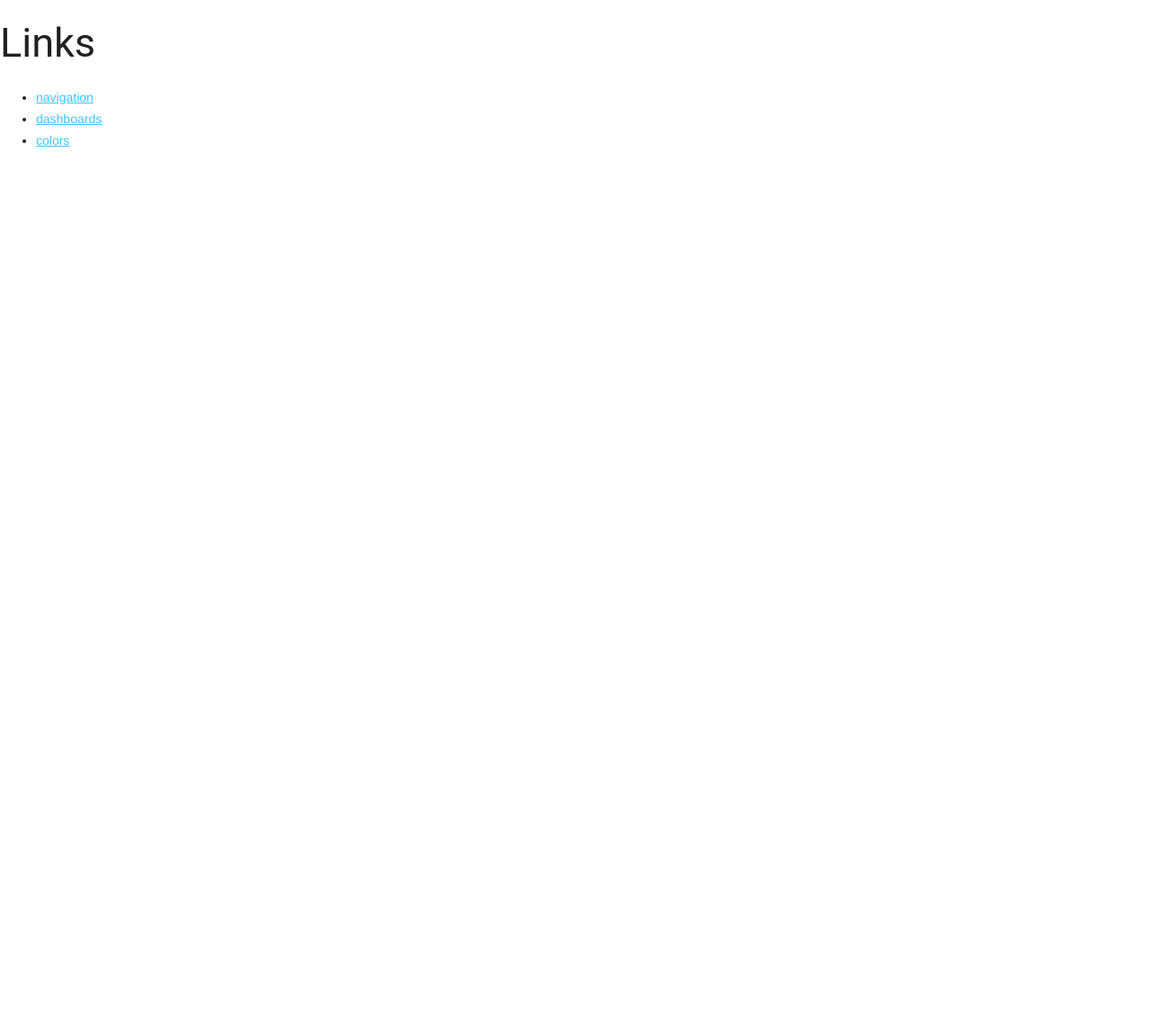
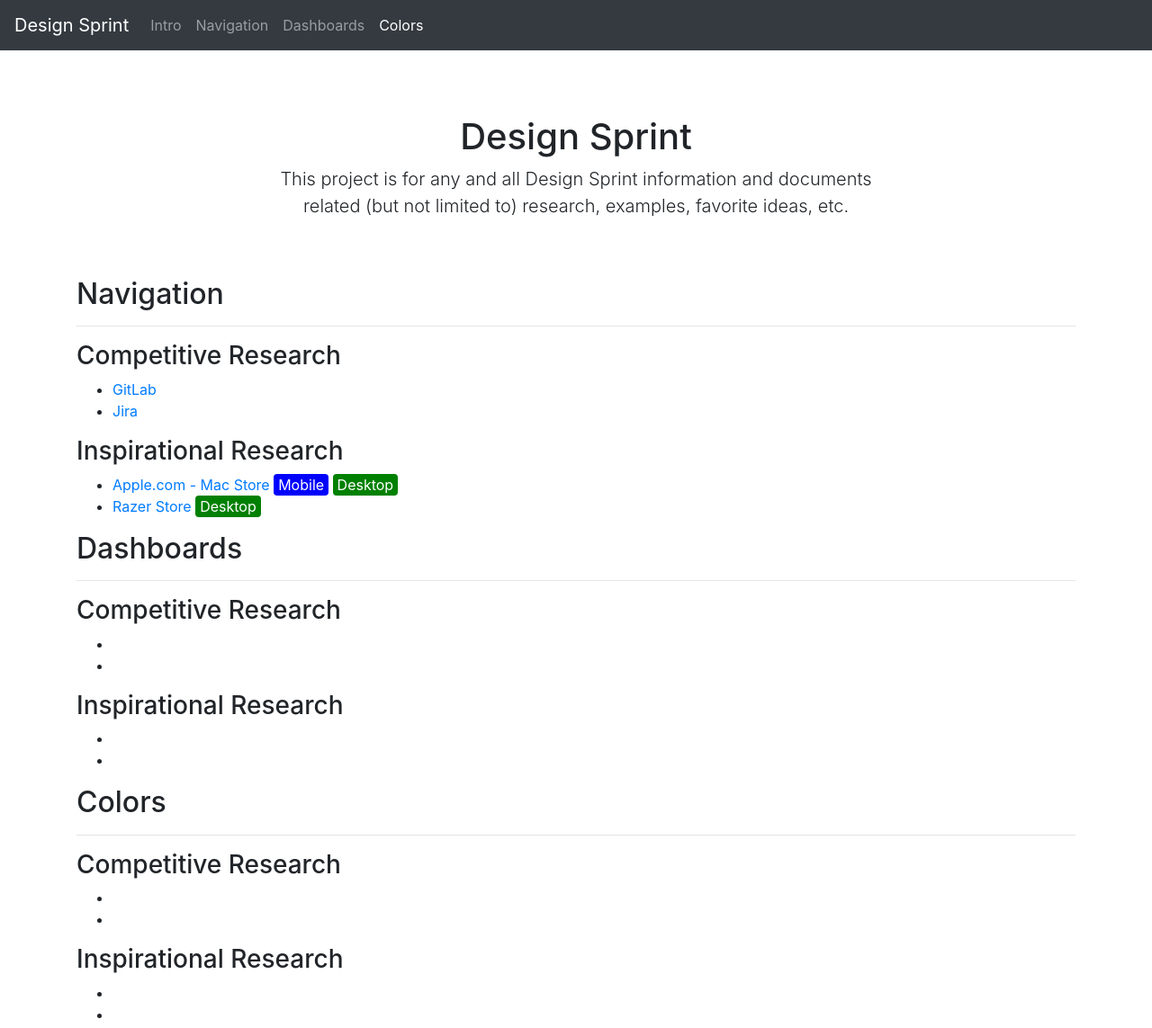
Before and after one commit to AdamJ/DesignSprint, a website: page index.html in a window 1280 px wide. Shown: the whole page at 90% size. Before the commit the page ends 824 px from the top, so only its background shows below. Drawn offline with nearby package versions, Linux system fonts and the light colour scheme.

Commit message:
single page

```diff
--- a/index.html
+++ b/index.html
@@ -1,31 +1,134 @@
-<html>
-  <head>
-    <meta charset="utf-8" />
-    <meta name="viewport" content="width=device-width,initial-scale=1">
-    <meta name="description" content="fabric8 UXD">
-    <meta name="author" content="Adam J. Jolicoeur">
-    <meta http-equiv="X-UA-Compatible" content="IE=edge">
-    <title>Design Sprints</title>
-    <!-- link to main stylesheet -->
-    <link rel="stylesheet" href="https://fonts.googleapis.com/icon?family=Material+Icons">
-    <link rel="stylesheet" href="https://code.getmdl.io/1.3.0/material.blue_grey-light_blue.min.css" />
-    <script defer src="https://code.getmdl.io/1.3.0/material.min.js"></script>
-    <link rel="stylesheet" href="css/site.min.css" />
-  </head>
-  <body>
-    <section>
-      <h2>Links</h2>
+<html lang="en">
+
+<head>
+  <meta charset="utf-8">
+  <meta name="viewport" content="width=device-width, initial-scale=1, shrink-to-fit=no">
+  <meta name="description" content="">
+  <meta name="author" content="">
+  <title>Design Sprint</title>
+  <!-- Bootstrap core CSS -->
+  <link rel="stylesheet" href="https://maxcdn.bootstrapcdn.com/bootstrap/4.0.0-beta.2/css/bootstrap.min.css" integrity="sha384-PsH8R72JQ3SOdhVi3uxftmaW6Vc51MKb0q5P2rRUpPvrszuE4W1povHYgTpBfshb" crossorigin="anonymous">
+
+  <!-- Custom styles for this template -->
+  <link href="css/site.min.css" rel="stylesheet">
+</head>
+
+<body id="page-top" data-spy="scroll" data-target=".fixed-top">
+
+  <nav class="navbar navbar-expand-md navbar-dark bg-dark fixed-top">
+    <a class="navbar-brand" href="#">Design Sprint</a>
+    <button class="navbar-toggler" type="button" data-toggle="collapse" data-target="#navbarsExampleDefault" aria-controls="navbarsExampleDefault"
+      aria-expanded="false" aria-label="Toggle navigation">
+      <span class="navbar-toggler-icon"></span>
+    </button>
+
+    <div class="collapse navbar-collapse" id="navbarsExampleDefault">
+      <ul class="navbar-nav mr-auto">
+        <li class="nav-item">
+          <a class="nav-link page-scroll" href="#intro">Intro
+          </a>
+        </li>
+        <li class="nav-item">
+          <a class="nav-link page-scroll" href="#navigation">Navigation</a>
+        </li>
+        <li class="nav-item">
+          <a class="nav-link page-scroll" href="#dashboards">Dashboards</a>
+        </li>
+        <li class="nav-item">
+          <a class="nav-link page-scroll" href="#colors">Colors</a>
+        </li>
+      </ul>
+    </div>
+  </nav>
+
+  <main role="main" class="container">
+
+    <section id="intro" class="starter-template">
+      <h1>Design Sprint</h1>
+      <p class="lead">This project is for any and all Design Sprint information and documents<br>related (but not limited to) research, examples, favorite
+      ideas, etc.</p>
+    </section>
+    <section id="navigation">
+      <h2>Navigation</h2>
+      <hr>
+      <h3>Competitive Research</h3>
       <ul>
         <li>
-          <a href="navigation/navigation.md">navigation</a>
+          <a href="https://gitlab.com/explore">GitLab</a>
         </li>
         <li>
-          <a href="dashboards/dashboards.md">dashboards</a>
+          <a href=">https://www.atlassian.com/software/jira">Jira</a>
+        </li>
+      </ul>
+      <h3>Inspirational Research</h3>
+      <ul>
+        <li>
+          <a href="https://www.apple.com/mac/">Apple.com - Mac Store</a> <span class="tag-mobile">Mobile</span> <span class="tag-desktop">Desktop</span>
         </li>
         <li>
-          <a href="colors/colors.md">colors</a>
+          <a href="https://www.razerzone.com/gaming-laptops">Razer Store</a> <span class="tag-desktop">Desktop</span>
         </li>
       </ul>
     </section>
-  </body>
+    <section id="dashboards">
+      <h2>Dashboards</h2>
+      <hr>
+      <h3>Competitive Research</h3>
+      <ul>
+        <li>
+
+        </li>
+        <li>
+
+        </li>
+      </ul>
+      <h3>Inspirational Research</h3>
+      <ul>
+        <li>
+
+        </li>
+        <li>
+
+        </li>
+      </ul>
+    </section>
+    <section id="colors">
+      <h2>Colors</h2>
+      <hr>
+      <h3>Competitive Research</h3>
+      <ul>
+        <li>
+
+        </li>
+        <li>
+
+        </li>
+      </ul>
+      <h3>Inspirational Research</h3>
+      <ul>
+        <li>
+
+        </li>
+        <li>
+
+        </li>
+      </ul>
+    </section>
+  </main>
+  <!-- /.container -->
+
+
+  <!-- Bootstrap core JavaScript
+    ================================================== -->
+  <script src="https://code.jquery.com/jquery-3.2.1.slim.min.js" integrity="sha384-KJ3o2DKtIkvYIK3UENzmM7KCkRr/rE9/Qpg6aAZGJwFDMVNA/GpGFF93hXpG5KkN"
+    crossorigin="anonymous"></script>
+  <script src="https://cdnjs.cloudflare.com/ajax/libs/popper.js/1.12.3/umd/popper.min.js" integrity="sha384-vFJXuSJphROIrBnz7yo7oB41mKfc8JzQZiCq4NCceLEaO4IHwicKwpJf9c9IpFgh"
+    crossorigin="anonymous"></script>
+  <script src="https://maxcdn.bootstrapcdn.com/bootstrap/4.0.0-beta.2/js/bootstrap.min.js" integrity="sha384-alpBpkh1PFOepccYVYDB4do5UnbKysX5WZXm3XxPqe5iKTfUKjNkCk9SaVuEZflJ"
+    crossorigin="anonymous"></script>
+  <script src="https://cdnjs.cloudflare.com/ajax/libs/jquery-easing/1.3/jquery.easing.min.js"></script>
+  <script src="js/site.js"></script>
+
+</body>
+
 </html>
--- /dev/null
+++ b/js/site.js
@@ -0,0 +1,10 @@
+// jQuery for page scrolling feature - requires jQuery Easing plugin
+$(function () {
+  $('a.page-scroll').bind('click', function (event) {
+    var $anchor = $(this);
+    $('html, body').stop().animate({
+      scrollTop: $($anchor.attr('href')).offset().top
+    }, 1500, 'easeInOutExpo');
+    event.preventDefault();
+  });
+});
--- a/navigation/navigation.md
+++ /dev/null
@@ -1,26 +0,0 @@
-<html>
-  <head>
-    <meta charset="utf-8" />
-    <meta name="viewport" content="width=device-width,initial-scale=1">
-    <meta name="description" content="fabric8 UXD">
-    <meta name="author" content="Adam J. Jolicoeur">
-    <meta http-equiv="X-UA-Compatible" content="IE=edge">
-    <title>Design Sprints</title>
-    <!-- link to main stylesheet -->
-    <link rel="stylesheet" href="https://fonts.googleapis.com/icon?family=Material+Icons">
-    <link rel="stylesheet" href="https://code.getmdl.io/1.3.0/material.blue_grey-light_blue.min.css" />
-    <script defer src="https://code.getmdl.io/1.3.0/material.min.js"></script>
-    <link rel="stylesheet" href="css/site.min.css" />
-  </head>
-  <body>
-    <h1>Navigation</h1>
-
-    ### Competitive Research
-    * [GitLab](https://gitlab.com/explore)
-    * [Jira](https://www.atlassian.com/software/jira)
-
-    ### Inspirational Research
-    * [Apple.com - Mac store](https://www.apple.com/mac/) <span class="tag-mobile">Mobile</span> <span class="tag-desktop">Desktop</span>
-    * [Razer Store](https://www.razerzone.com/gaming-laptops) <span class="tag-desktop">Desktop</span>
-  </body>
-</html>
--- a/sass/site.scss
+++ b/sass/site.scss
@@ -1,3 +1,10 @@
+body {
+  padding-top: 5rem;
+}
+.starter-template {
+  padding: 3rem 1.5rem;
+  text-align: center;
+}
 .tag-mobile {
   background-color: blue;
   color: white;
```
Also changed, not shown: colors/colors.md (deleted), css/site.min.css, dashboards/dashboards.md (deleted).
